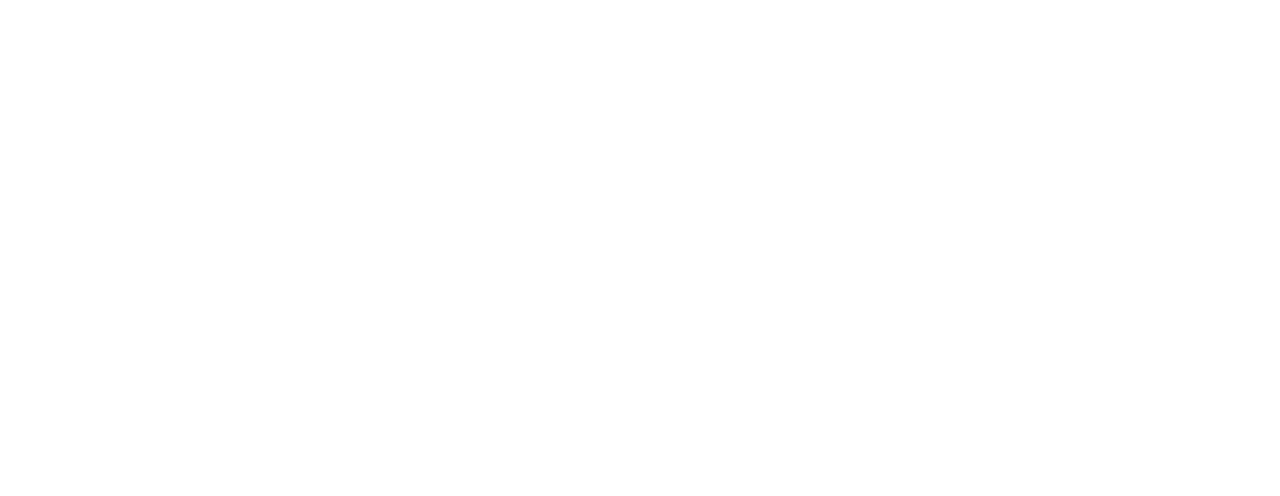
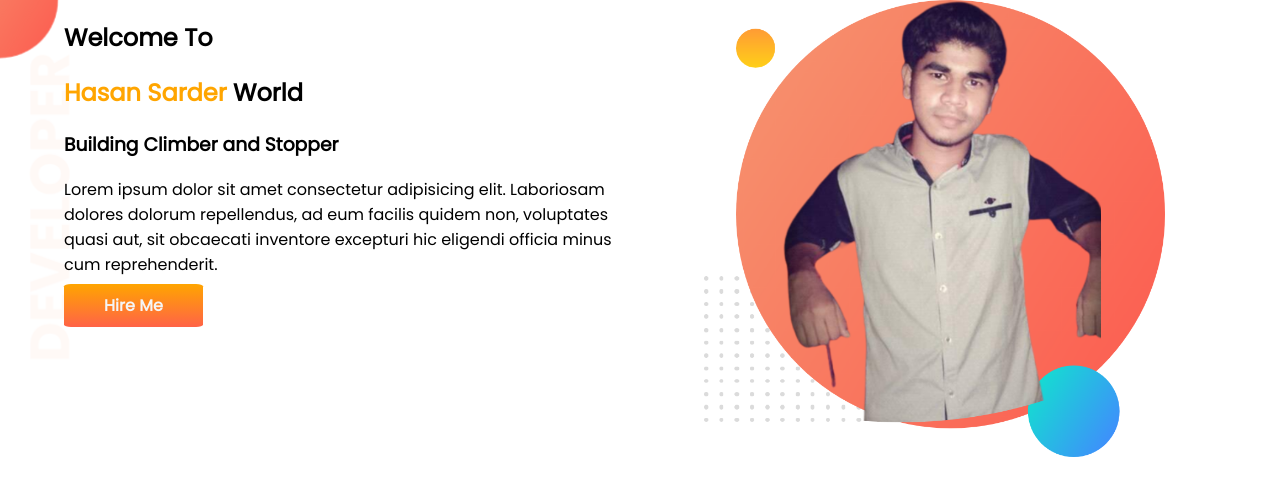
Before and after one commit to sufihasan/developer-portfolio, a plain HTML site: page index.html in a window 1280 px wide. Drawn offline with Linux system fonts and the light colour scheme.

Commit message:
add top banner

```diff
--- a/index.html
+++ b/index.html
@@ -5,11 +5,33 @@
     <meta charset="UTF-8">
     <meta name="viewport" content="width=device-width, initial-scale=1.0">
     <title>Md Hasan Sarder Portfolio</title>
+    <link rel="preconnect" href="https://fonts.googleapis.com">
+    <link rel="preconnect" href="https://fonts.gstatic.com" crossorigin>
+    <link href="https://fonts.googleapis.com/css2?family=Lobster&family=Poppins&family=Roboto:wght@100;400&display=swap"
+        rel="stylesheet">
     <link rel="stylesheet" href="style.css">
 </head>
 
 <body>
+    <section class="top-banner">
+        <div class="half-width">
 
+            <h1>Welcome To</h1>
+            <h1><span class="orange-color">Hasan Sarder</span> World</h1>
+            <h3>Building Climber and Stopper</h3>
+            <p>Lorem ipsum dolor sit amet consectetur adipisicing elit.
+                Laboriosam dolores dolorum repellendus, ad eum facilis
+                quidem non, voluptates quasi aut, sit obcaecati inventore excepturi hic eligendi
+                officia minus cum
+                reprehenderit.</p>
+            <a target="_blank" class="link-btn" href="https://www.facebook.com/groups/1070537957010900/">Hire Me</a>
+
+        </div>
+        <div class="half-width">
+            <img src="images/hasan.png" alt="">
+
+        </div>
+    </section>
 </body>
 
 </html>
--- a/style.css
+++ b/style.css
@@ -0,0 +1,35 @@
+body {
+    font-family: 'Poppins', sans-serif;
+    margin: 0;
+}
+
+.orange-color {
+    color: orange;
+}
+
+section {
+    display: flex;
+}
+
+.half-width {
+    width: 50%;
+    margin-left: 5%;
+}
+
+.half-width img {
+    width: 80%;
+}
+
+.link-btn {
+    text-decoration: none;
+    background-image: linear-gradient(orange, tomato);
+    border-radius: 5%;
+    padding: 10px 40px;
+    color: whitesmoke;
+    font-weight: 700;
+}
+
+.top-banner {
+    background-image: url('images/top-banner.png');
+    background-repeat: no-repeat;
+}
```
Also changed, not shown: images/dream-bg.png (added), images/exp-bg.png (added), images/hasan.png (added), images/hasanbkrm1.png (added), images/jhankar.png (added), images/jhankar2.png (added), images/my-bg.png (added), images/my-bg2.png (added), images/top-banner.png (added), 7 other files.
